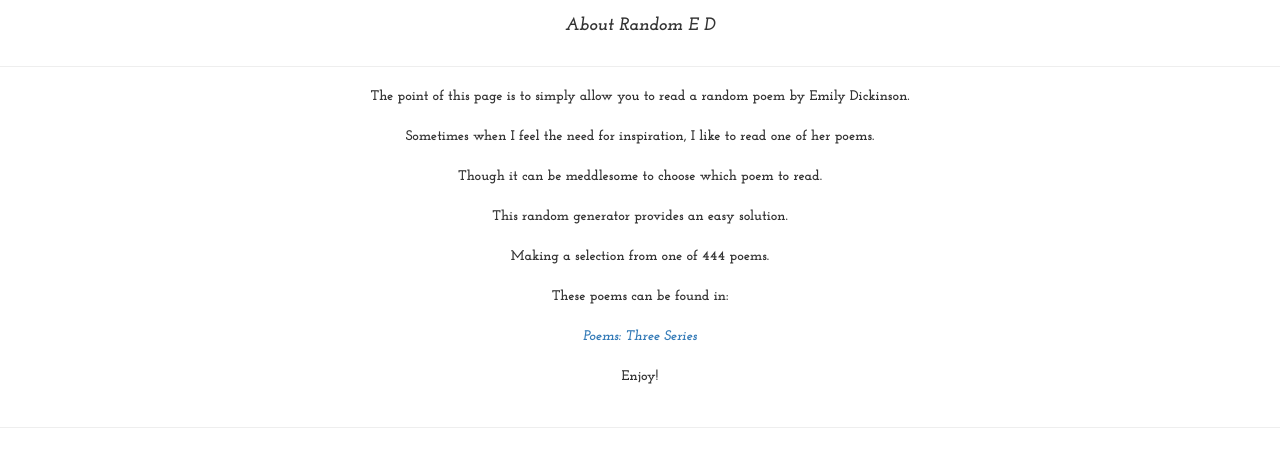
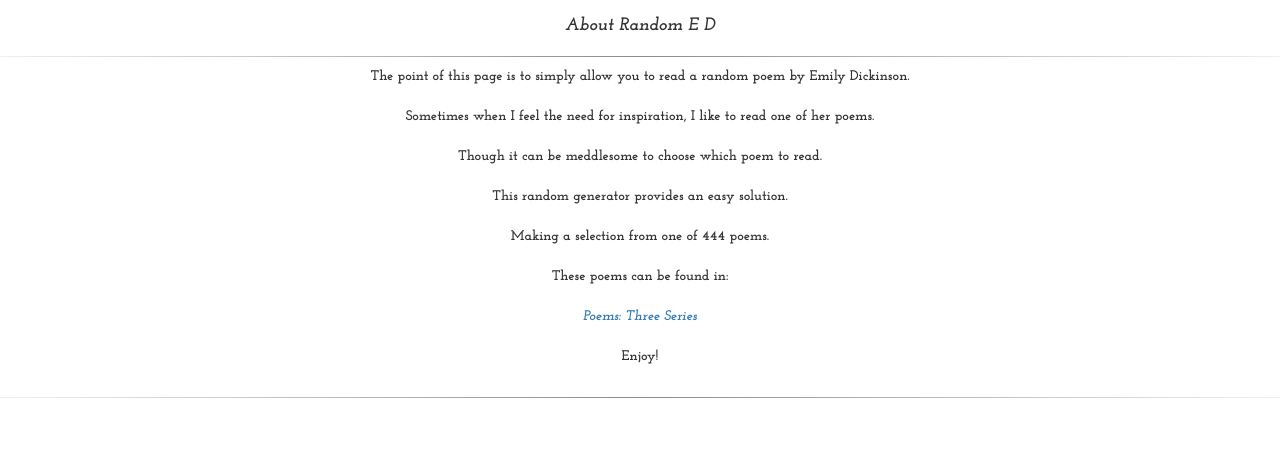
Before and after one commit to SaturdaysinthePark/random-ed, a plain HTML site: page about.html in a window 1280 px wide. Shown: the part 53-520 px from the top of the page. Drawn offline with nearby package versions, Linux system fonts and the light colour scheme.

Commit message:
Fix horizontal bar styling
Made the hr classes in about.html “styled”

```diff
--- a/about.html
+++ b/about.html
@@ -46,7 +46,7 @@
   <div class="col-sm-12">
     <h4 class="text-center"><strong><em><br><br><br>About Random E D</em></strong></h4>
   </div>
-</div><hr>
+</div><hr class="styled">
 <div class="row">
   <div class="col-sm-12 text-center">
     The point of this page is to simply allow you to read a random poem by Emily Dickinson.
@@ -65,7 +65,7 @@
     <br><br>
     Enjoy!
     <br><br>
-    <hr>
+    <hr class="styled">
   </div>
 </div>
 </html>
```
